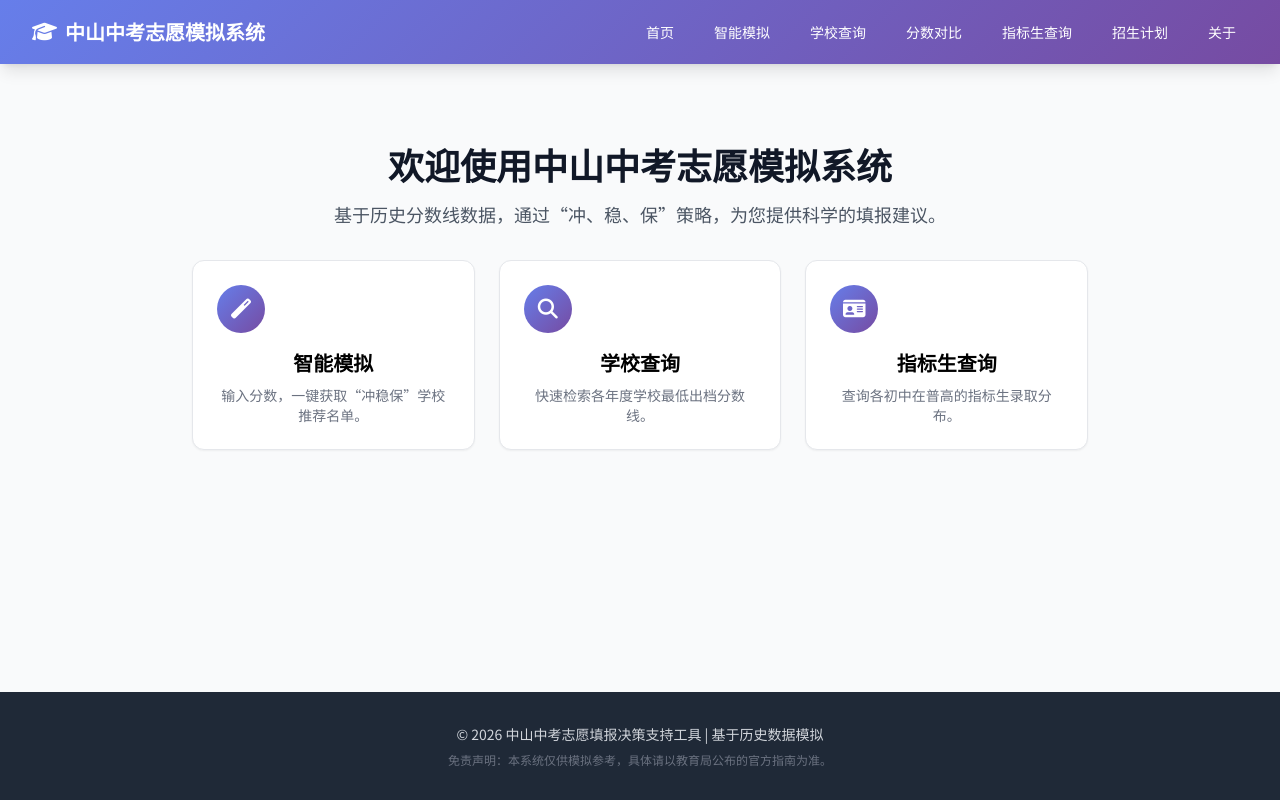
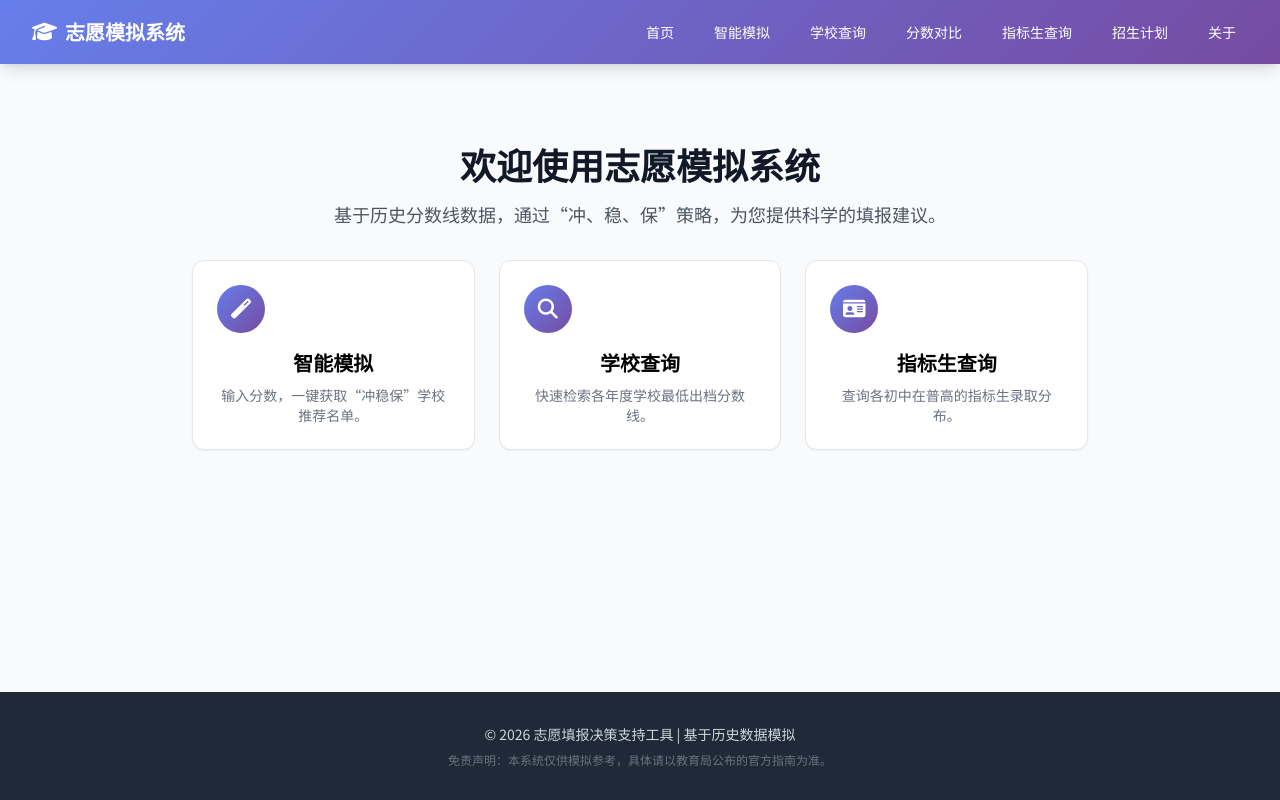
Before and after one commit to JE668/volunteer-information-system, a Flask app: page / in a window 1280 px wide. Run offline with Flask 3, Linux system fonts and the light colour scheme; some libraries are stand-ins or nearby versions.

Commit message:
chore: remove sensitive location and exam names for privacy

```diff
--- a/app/templates/about.html
+++ b/app/templates/about.html
@@ -5,7 +5,7 @@
     <div class="bg-white p-8 rounded-2xl shadow-sm border border-gray-200">
         <h2 class="text-2xl font-bold mb-6 text-center">关于本系统</h2>
         <div class="space-y-4 text-gray-600 leading-relaxed">
-            <p><strong>项目定位：</strong> 一个基于 Flask 框架的决策支持工具，旨在通过历史分数线数据，帮助学生科学地模拟填报中考志愿，降低填报风险。</p>
+            <p><strong>项目定位：</strong> 一个基于 Flask 框架的决策支持工具，旨在通过历史分数线数据，帮助学生科学地模拟填报志愿，降低填报风险。</p>
             <p><strong>核心算法：</strong> 系统实现了基于“冲、稳、保”策略的推荐算法，并引入了复杂的准入条件校验（如等级要求、等级总分等）。</p>
             <p><strong>数据来源：</strong> 基于公开的历史出档分数线数据，经过清洗与标准化处理存入 SQLite 数据库。</p>
             <div class="mt-8 p-4 bg-gray-50 rounded-lg border border-gray-200">
--- a/app/templates/base.html
+++ b/app/templates/base.html
@@ -3,7 +3,7 @@
 <head>
     <meta charset="UTF-8">
     <meta name="viewport" content="width=device-width, initial-scale=1.0">
-    <title>中山中考志愿填报模拟系统 - {% block title %}{% endblock %}</title>
+    <title>志愿模拟系统 - {% block title %}{% endblock %}</title>
     <script src="https://cdn.tailwindcss.com"></script>
     <link rel="stylesheet" href="https://cdnjs.cloudflare.com/ajax/libs/font-awesome/6.4.0/css/all.min.css">
     <style>
@@ -19,7 +19,7 @@
                 <div class="flex items-center">
                     <a href="/" class="flex items-center space-x-2 text-xl font-bold">
                         <i class="fas fa-graduation-cap"></i>
-                        <span>中山中考志愿模拟系统</span>
+                        <span>志愿模拟系统</span>
                     </a>
                 </div>
                 <div class="hidden md:block">
@@ -43,7 +43,7 @@
 
     <footer class="bg-gray-800 text-gray-300 py-8">
         <div class="max-w-7xl mx-auto px-4 text-center">
-            <p class="text-sm">© 2026 中山中考志愿填报决策支持工具 | 基于历史数据模拟</p>
+            <p class="text-sm">© 2026 志愿填报决策支持工具 | 基于历史数据模拟</p>
             <p class="text-xs mt-2 text-gray-500">免责声明：本系统仅供模拟参考，具体请以教育局公布的官方指南为准。</p>
         </div>
     </footer>
--- a/app/templates/index.html
+++ b/app/templates/index.html
@@ -2,7 +2,7 @@
 {% block title %}首页{% endblock %}
 {% block content %}
 <div class="text-center py-12">
-    <h1 class="text-4xl font-extrabold text-gray-900 mb-4">欢迎使用中山中考志愿模拟系统</h1>
+    <h1 class="text-4xl font-extrabold text-gray-900 mb-4">欢迎使用志愿模拟系统</h1>
     <p class="text-lg text-gray-600 mb-8">基于历史分数线数据，通过“冲、稳、保”策略，为您提供科学的填报建议。</p>
 
     <div class="grid grid-cols-1 md:grid-cols-3 gap-6 max-w-4xl mx-auto">
--- a/app/templates/simulate.html
+++ b/app/templates/simulate.html
@@ -8,7 +8,7 @@
         </h2>
         <form id="simulateForm" class="grid grid-cols-1 md:grid-cols-4 gap-4">
             <div>
-                <label class="block text-sm font-medium text-gray-700 mb-1">中考总分</label>
+                <label class="block text-sm font-medium text-gray-700 mb-1">总分</label>
                 <input type="number" name="score" required placeholder="如: 580" class="w-full p-2 border rounded-md focus:ring-2 focus:ring-indigo-500 outline-none">
             </div>
             <div>
```
Also changed, not shown: import_data_v3.py (+4 -4 lines).
